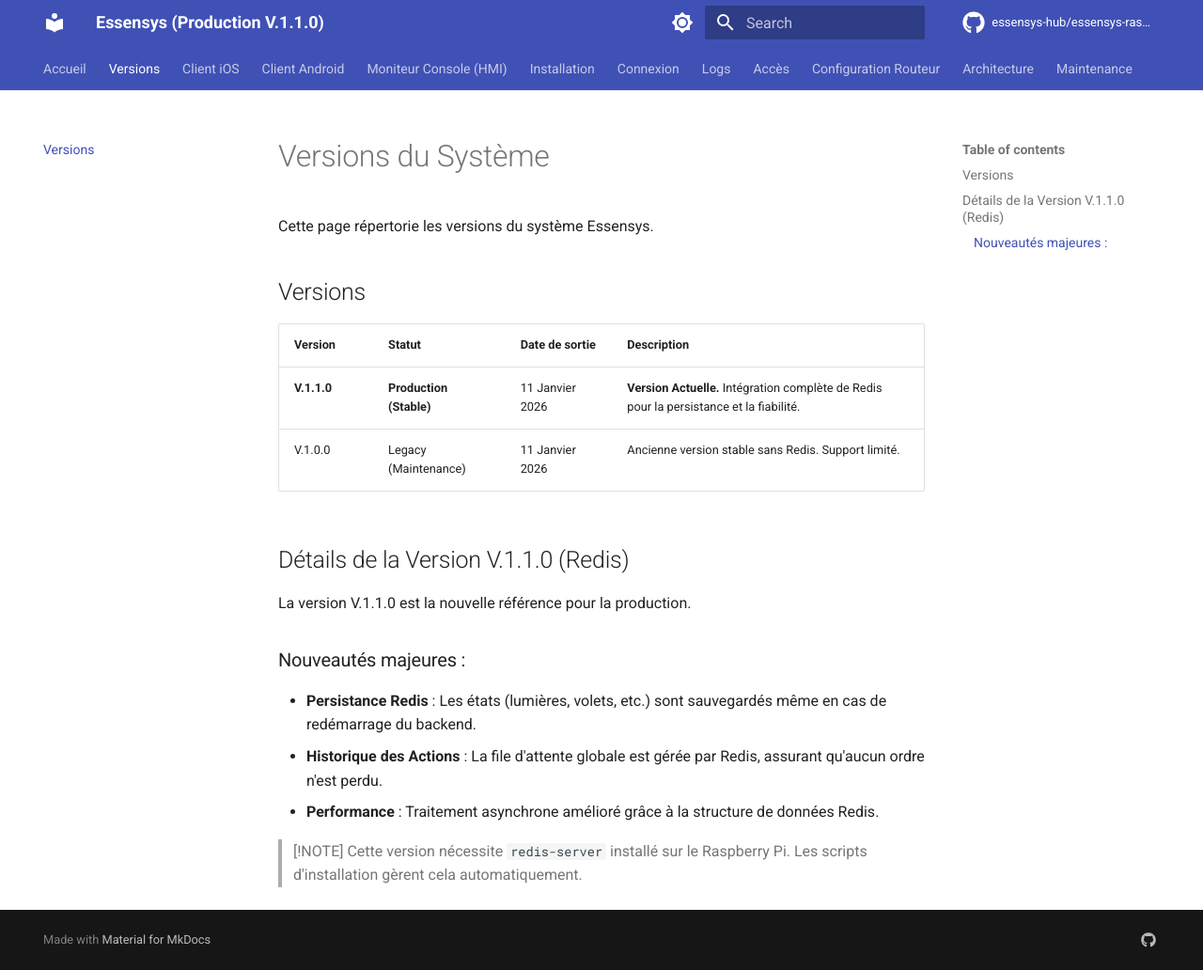
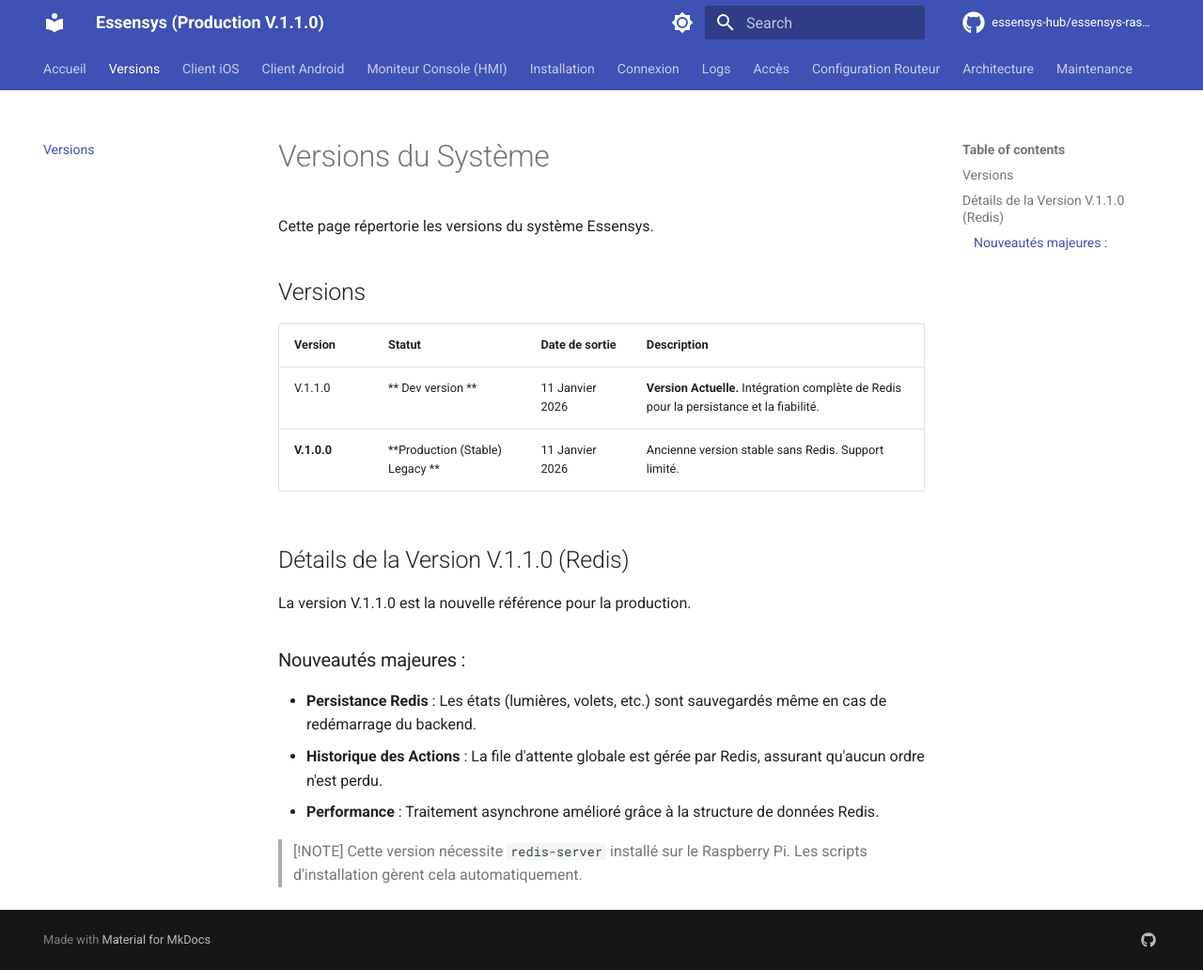
Before and after one commit to essensys-hub/essensys-raspberry-install, an MkDocs documentation site: the page built from docs/versions.md, in a window 1280 px wide and 1032 px high. Shown: the whole window at 94% size. Built offline with MkDocs 1.6.1 and Material for MkDocs 9.7.7, drawn with Linux system fonts in a browser that asks for light colours; comment, search, counter and statistics services are not loaded; the version menu is left out.

Commit message:
update version

```diff
--- a/docs/versions.md
+++ b/docs/versions.md
@@ -6,8 +6,8 @@
 
 | Version | Statut | Date de sortie | Description |
 | :--- | :--- | :--- | :--- |
-| **V.1.1.0** | **Production (Stable)** | 11 Janvier 2026 | **Version Actuelle.** Intégration complète de Redis pour la persistance et la fiabilité. |
-| V.1.0.0 | Legacy (Maintenance) | 11 Janvier 2026 | Ancienne version stable sans Redis. Support limité. |
+| V.1.1.0 | ** Dev version ** | 11 Janvier 2026 | **Version Actuelle.** Intégration complète de Redis pour la persistance et la fiabilité. |
+| **V.1.0.0** | **Production (Stable) Legacy ** | 11 Janvier 2026 | Ancienne version stable sans Redis. Support limité. |
 
 ## Détails de la Version V.1.1.0 (Redis)
 
```
